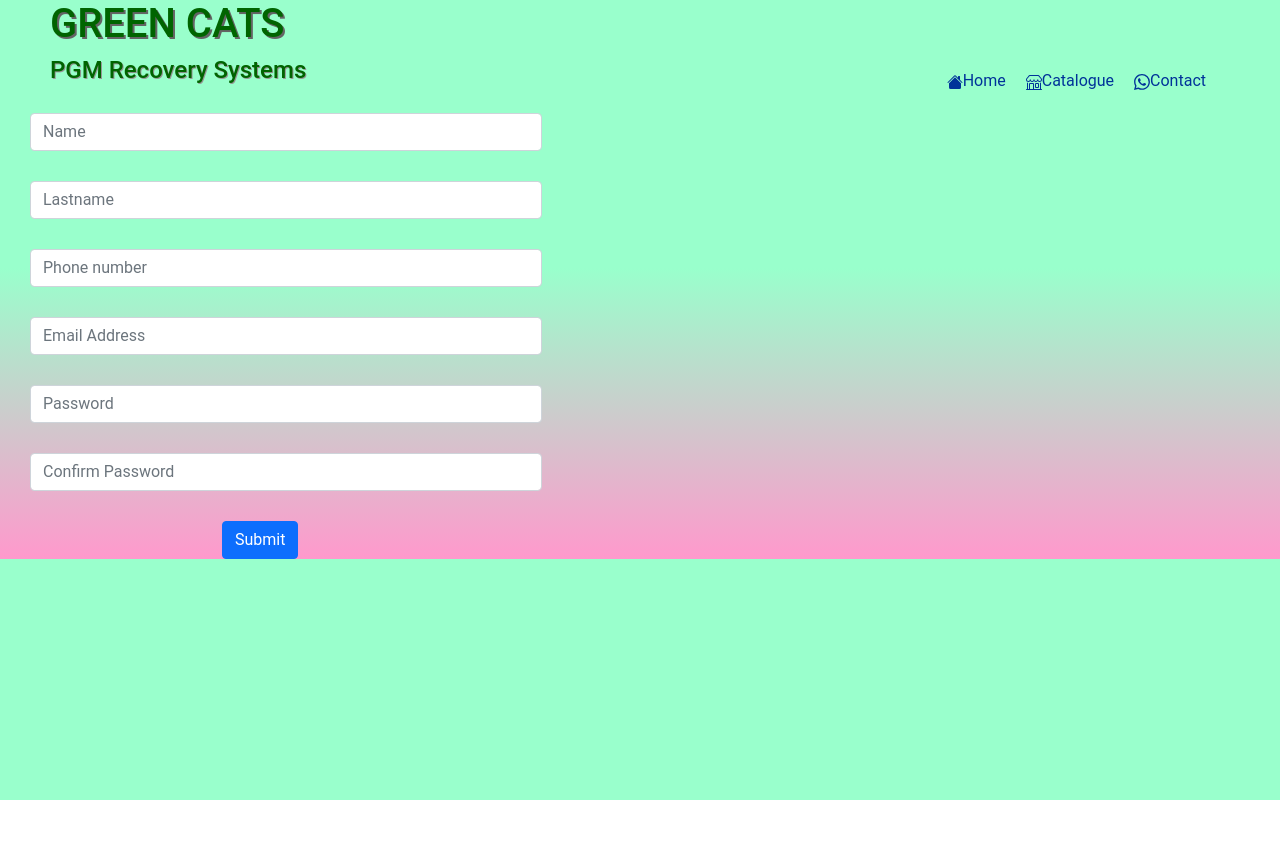
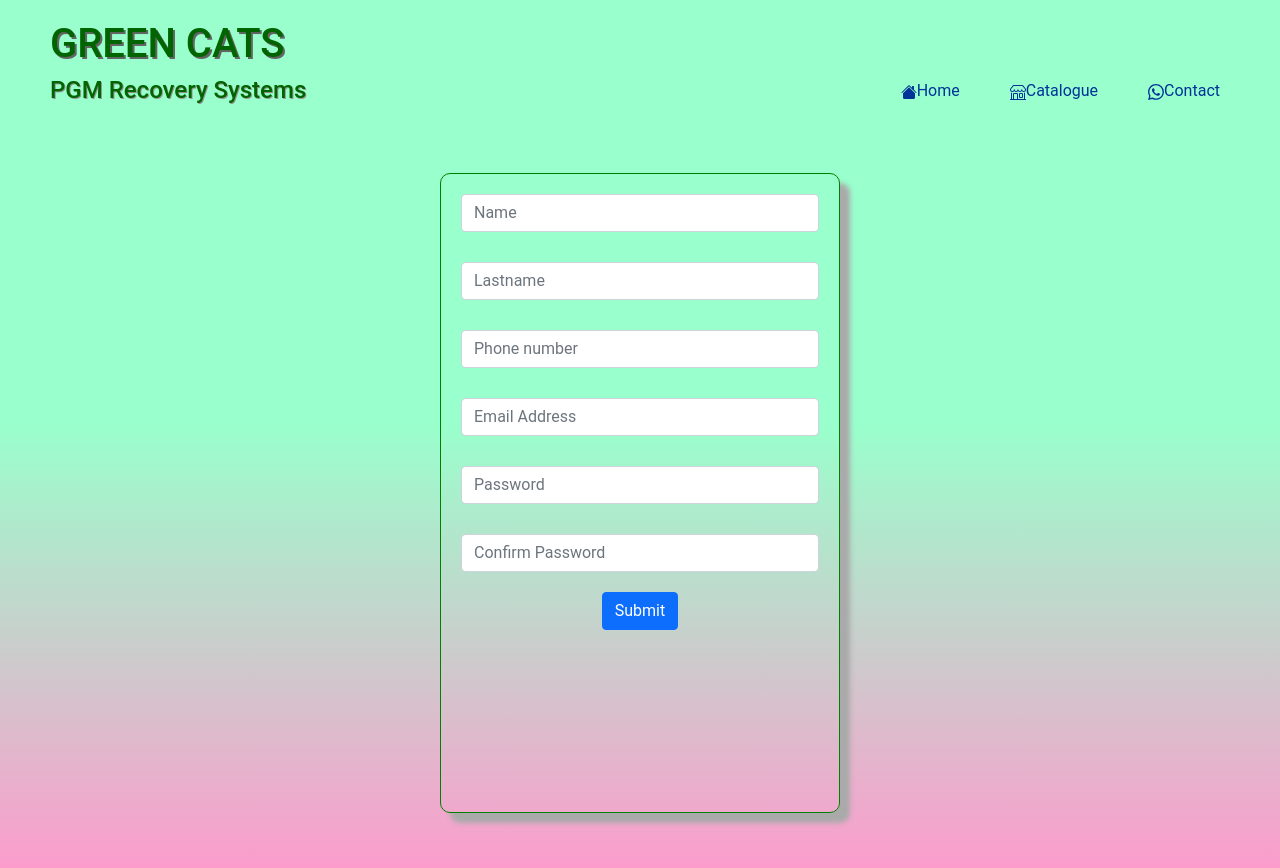
Before and after one commit to JariyaS/green_cats_pj_client, a React (Create React App) app: page /register in a window 1280 px wide. Shown: the top 868 px of the page. Before the commit the page ends 800 px from the top, so only its background shows below. Built offline with nearby package versions, Linux system fonts and the light colour scheme; no server answers.

Commit message:
merg to master branch

```diff
--- a/src/App.css
+++ b/src/App.css
@@ -35,8 +35,6 @@ h4 {
 
 .header-layout {
   color: rgb(0, 100, 0);
-  font-family: Roboto, Oxygen, Ubuntu, Cantarell, "Open Sans", "Helvetica Neue",
-    sans-serif;
 }
 
 .add-product {
@@ -47,38 +45,14 @@ h4 {
   margin-top: 30px;
 }
 
-.metal-today {
-  border: solid 1px;
-  border-radius: 10px;
-  box-shadow: 10px 10px 5px #aaaaaa;
-}
-
 .metal-price {
   margin-top: 30px;
-}
-.login-outer {
-  display: flex;
-  padding-bottom: 100px;
-  margin: 40px 40px 0px 40px;
-  justify-content: space-around;
-  color: green;
-}
-
-.login-mid {
-  width: 50vw;
-}
-
-.login-page {
-  width: 40%;
-  border: solid 1px;
-  box-shadow: 10px 10px 5px #aaaaaa;
-  border-radius: 10px;
-  padding: 15px;
 }
 
 .header-green-top {
   display: flex;
   justify-content: space-between;
+  margin: 20px;
 }
 
 .link-header {
@@ -87,19 +61,14 @@ h4 {
   text-align: right;
   margin-right: 2%;
 }
-.link-header-guest {
-  align-self: end;
-  text-align: right;
-  margin-right: 5%;
-}
 
-.header-green-mid {
-  width: 40vw;
-  margin-left: 20px;
+.login-navbar {
+  bottom: 20px;
 }
 
 .link-style {
   padding: 10px;
+
   text-decoration: none;
   color: rgb(0, 51, 153);
 }
--- /dev/null
+++ b/src/components/LoginForm.css
@@ -0,0 +1,44 @@
+.login-outer {
+  height: 86vh;
+  display: flex;
+  flex-direction: column;
+  align-items: center;
+  color: green;
+  margin-bottom: 20px;
+}
+
+.login-mid {
+  display: flex;
+  flex-direction: column;
+}
+
+.metal-today {
+  border-bottom: 1px solid #aaaaaa;
+}
+
+.login-body {
+  width: 400px;
+  margin-top: 50px;
+  border: solid 1px;
+  box-shadow: 10px 10px 5px #aaaaaa;
+  border-radius: 10px;
+}
+
+.login-page {
+  padding: 15px;
+}
+
+.header-green-mid {
+  width: 40vw;
+}
+
+.menu-nav-item {
+  margin-bottom: 10px;
+  margin-right: 30px;
+}
+
+.link-header-guest {
+  display: flex;
+  justify-content: end;
+  align-self: end;
+}
--- a/src/components/LoginForm.js
+++ b/src/components/LoginForm.js
@@ -2,7 +2,8 @@ import React, { useContext, useState } from "react";
 import { AuthContext } from "../contexts/AuthContext";
 import { useEffect } from "react";
 import axios from "../config/axios";
-import { Link, useNavigate } from "react-router-dom";
+import { useNavigate } from "react-router-dom";
+import "./LoginForm.css";
 
 function LoginForm() {
   const [email, setEmail] = useState("");
@@ -39,16 +40,17 @@ function LoginForm() {
 
   return (
     <div className="login-outer">
+      <div className="login-body">
         <div className="login-mid">
           <div className="metal-today container-lg">
             <b>
-            <h2>Metal's price today</h2>
+              <h2 style={{ marginTop: "30px" }}>Metal's price today</h2>
             </b>
             {/* <div style={{ marginTop: "30px", fontSize: "20px" }}> */}
             <div className="metal-price">
-            <p>Patinum(Pt) : {(apiPrice.XPT * 10e5).toFixed(2)} $/Toz</p>
+              {/* <p>Patinum(Pt) : {(apiPrice.XPT * 10e5).toFixed(2)} $/Toz</p>
             <p>Paradium(Pd): {(apiPrice.XPD * 10e5).toFixed(2)} $/Toz</p>
-            <p>Rhodium(Rh) : {(apiPrice.XRH * 10e5).toFixed(2)} $/Toz</p>
+            <p>Rhodium(Rh) : {(apiPrice.XRH * 10e5).toFixed(2)} $/Toz</p> */}
               <p>
                 {" "}
                 {/* updated date : {new Date(apiPrice.createdAt).toLocaleDateString()} */}
@@ -112,6 +114,7 @@ function LoginForm() {
           </button>
         </form>
       </div>
+    </div>
   );
 }
 
--- /dev/null
+++ b/src/components/RegisterForm.css
@@ -0,0 +1,29 @@
+.register-container {
+  display: flex;
+  justify-content: center;
+  height: 85vh;
+  padding: 20px;
+  margin-bottom: 50px;
+  margin-top: 40px;
+}
+
+.register-form {
+  border: 1px solid green;
+  box-shadow: 10px 10px 5px #aaaaaa;
+  border-radius: 10px;
+  width: 400px;
+
+  height: 100%;
+}
+
+.main-register {
+  padding: 20px;
+}
+
+.register-container {
+  text-align: center;
+}
+
+.btn-register-form {
+  margin: 20px;
+}
--- a/src/components/RegisterForm.js
+++ b/src/components/RegisterForm.js
@@ -1,6 +1,7 @@
 import React, { useState } from "react";
 import axios from "../config/axios";
 import { useNavigate } from "react-router-dom";
+import "./RegisterForm.css";
 
 function RegisterForm() {
   const [firstName, setFirstName] = useState("");
@@ -35,15 +36,9 @@ function RegisterForm() {
   };
 
   return (
-    <div>
-      <form onSubmit={handleSubmitRegister}>
-        <div
-          style={{
-            width: "40%",
-            marginLeft: "30px",
-            marginTop: "20px",
-          }}
-        >
+    <div className="register-container">
+      <form className="register-form" onSubmit={handleSubmitRegister}>
+        <div className="main-register">
           <div>
             <input
               type="text"
@@ -95,8 +90,7 @@ function RegisterForm() {
           />
           <button
             type="submit"
-            className="btn btn-primary"
-            style={{ marginTop: "30px", marginLeft: "15vw" }}
+            className="btn btn-primary btn-register-form"
             onClick={handleSubmitRegister}
           >
             {" "}
@@ -104,15 +98,6 @@ function RegisterForm() {
           </button>
         </div>
       </form>
-      {/* <div>
-        <img
-          style={{ width: "50%", margin: "20px" }}
-          src={
-            "https://res.cloudinary.com/dup2jwtit/image/upload/v1644064091/Auto_cats_cycle_ofch2p.webp"
-          }
-          alt="AutoCats cycle"
-        />
-      </div> */}
     </div>
   );
 }
--- a/src/layouts/HeaderAdmin.js
+++ b/src/layouts/HeaderAdmin.js
@@ -23,11 +23,15 @@ function HeaderAdmin() {
             <h4>PGM Recovery Systems</h4>
           </div>
         </div>
-        <div className="link-header">
+        <div className="link-header ">
           <div>
             <Link
               to="/quotationlist"
-              style={{ padding: "10px", textDecoration: "none" }}
+              style={{
+                padding: "10px",
+                marginBottom: "10px",
+                textDecoration: "none",
+              }}
             >
               <BsBagCheckFill />
               Quotation List
--- a/src/layouts/HeaderGuest.js
+++ b/src/layouts/HeaderGuest.js
@@ -15,22 +15,27 @@ function HeaderGuest() {
           </div>
         </div>
         <div className="link-header-guest">
-          <Link to="/" className="link-style">
+          <div className="menu-nav-item ">
+            <Link to="/" className="link-style ">
               <BsFillHouseFill />
               Home
             </Link>
-          <Link to="/catalogue-np" className="link-style">
+          </div>
+          <div className="menu-nav-item">
+            <Link to="/catalogue-np" className="link-style ">
               <BsShop />
               Catalogue
             </Link>
-
-          <Link to="/contact" className="link-style">
+          </div>
+          <div className="menu-nav-item">
+            <Link to="/contact" className="link-style ">
               <BsWhatsapp />
               Contact
             </Link>
           </div>
         </div>
       </div>
+    </div>
   );
 }
 export default HeaderGuest;
--- a/src/pages/Register.js
+++ b/src/pages/Register.js
@@ -2,11 +2,7 @@ import React from "react";
 import RegisterForm from "../components/RegisterForm";
 
 function Register() {
-  return (
-    <div>
-      <RegisterForm />
-    </div>
-  );
+  return <RegisterForm />;
 }
 
 export default Register;
```
Lines whose indentation alone changed are shown as unchanged.
